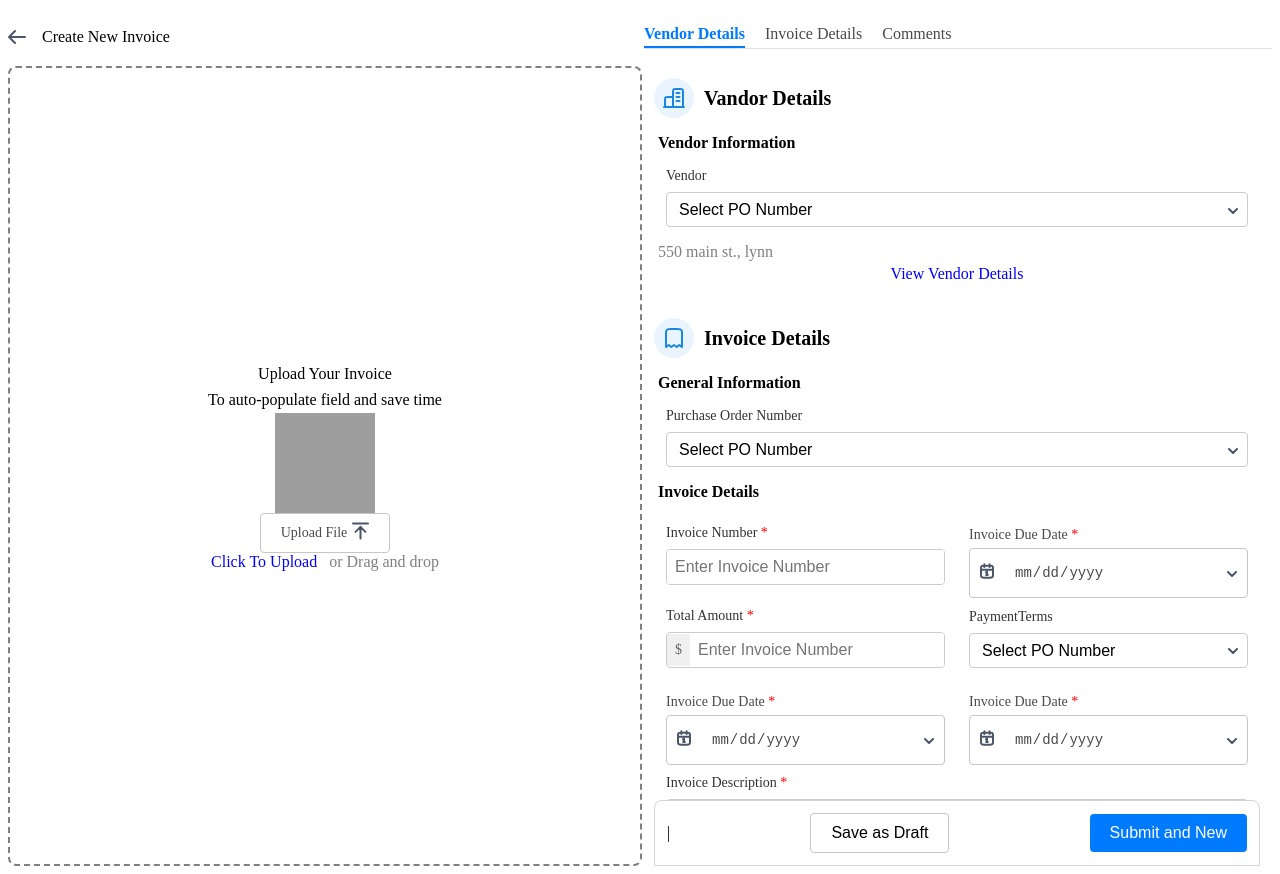
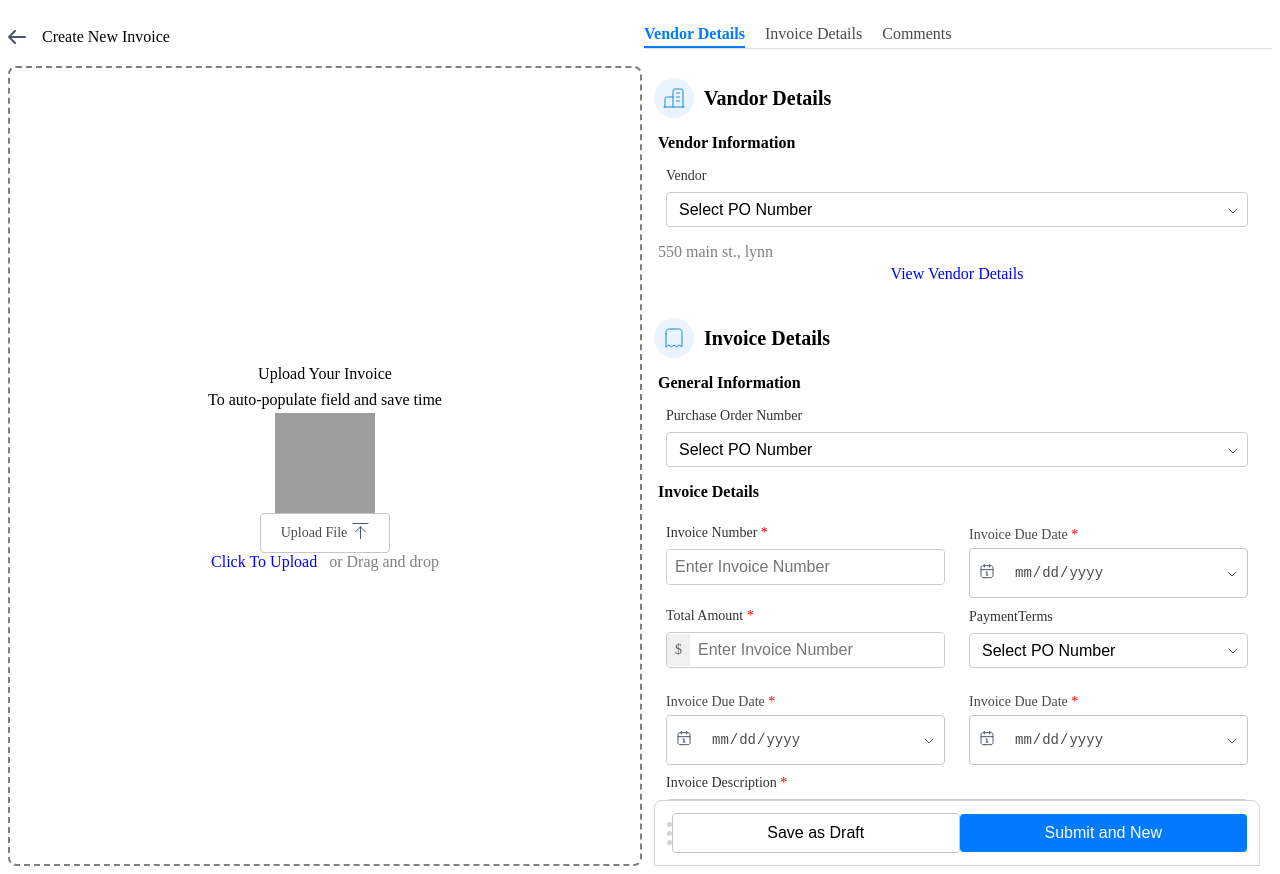
Before and after one commit to codemonk61/dashboard, a React (Create React App) app: page /dashboard in a window 1280 px wide. Built offline with nearby package versions, Linux system fonts and the light colour scheme; sample sign-in values are in the browser's storage; grey boxes are pictures that could not be loaded; a web font is replaced by a local one.

Commit message:
added design

```diff
--- a/src/components/Button.jsx
+++ b/src/components/Button.jsx
@@ -1,6 +1,6 @@
 import React from "react";
 
-const Button = ({ appearance = "default", label, onClick, icon, type }) => {
+const Button = ({ appearance = "default", label, onClick, icon, type, block }) => {
   return (
     <>
     <style>
@@ -13,8 +13,10 @@ const Button = ({ appearance = "default", label, onClick, icon, type }) => {
   padding: 10px 20px;
   border-radius: 4px;
   cursor: pointer;
-  display: flex;
+  display: inline-flex;
   align-items: center;
+   ${block ? `width: 100%`: null};
+  justify-content: center;
   gap: 8px; /* Space between icon and label */
   transition: background-color 0.3s ease, border-color 0.3s ease;
 }
--- a/src/components/icons/Building.jsx
+++ b/src/components/icons/Building.jsx
@@ -3,7 +3,7 @@ import React from 'react'
 const Building = () => {
     return (
         <svg width="22" height="20" viewBox="0 0 22 20" fill="none" xmlns="http://www.w3.org/2000/svg">
-            <path d="M10 9H5.2C4.07989 9 3.51984 9 3.09202 9.21799C2.71569 9.40973 2.40973 9.71569 2.21799 10.092C2 10.5198 2 11.0799 2 12.2V19M20 19V4.2C20 3.0799 20 2.51984 19.782 2.09202C19.5903 1.71569 19.2843 1.40973 18.908 1.21799C18.4802 1 17.9201 1 16.8 1H13.2C12.0799 1 11.5198 1 11.092 1.21799C10.7157 1.40973 10.4097 1.71569 10.218 2.09202C10 2.51984 10 3.0799 10 4.2V19M21 19H1M13.5 5H16.5M13.5 9H16.5M13.5 13H16.5" stroke="#1787E0" stroke-width="2" stroke-linecap="round" stroke-linejoin="round" />
+            <path d="M10 9H5.2C4.07989 9 3.51984 9 3.09202 9.21799C2.71569 9.40973 2.40973 9.71569 2.21799 10.092C2 10.5198 2 11.0799 2 12.2V19M20 19V4.2C20 3.0799 20 2.51984 19.782 2.09202C19.5903 1.71569 19.2843 1.40973 18.908 1.21799C18.4802 1 17.9201 1 16.8 1H13.2C12.0799 1 11.5198 1 11.092 1.21799C10.7157 1.40973 10.4097 1.71569 10.218 2.09202C10 2.51984 10 3.0799 10 4.2V19M21 19H1M13.5 5H16.5M13.5 9H16.5M13.5 13H16.5" stroke="#1787E0" strokWidth="2" strokeLinecap="round" strokeLinejoin="round" />
         </svg>
 
     )
--- a/src/components/icons/Calendar.jsx
+++ b/src/components/icons/Calendar.jsx
@@ -3,7 +3,7 @@ import React from 'react'
 const Calendar = () => {
     return (
         <svg width="14" height="16" viewBox="0 0 14 16" fill="none" xmlns="http://www.w3.org/2000/svg">
-            <path d="M13 6.66665H1M9.66667 1.33331V3.99998M4.33333 1.33331V3.99998M6 9.33331L7 8.66665V12M6.16667 12H7.83333M4.2 14.6666H9.8C10.9201 14.6666 11.4802 14.6666 11.908 14.4487C12.2843 14.2569 12.5903 13.951 12.782 13.5746C13 13.1468 13 12.5868 13 11.4666V5.86665C13 4.74654 13 4.18649 12.782 3.75867C12.5903 3.38234 12.2843 3.07638 11.908 2.88463C11.4802 2.66665 10.9201 2.66665 9.8 2.66665H4.2C3.0799 2.66665 2.51984 2.66665 2.09202 2.88463C1.71569 3.07638 1.40973 3.38234 1.21799 3.75867C1 4.18649 1 4.74654 1 5.86665V11.4666C1 12.5868 1 13.1468 1.21799 13.5746C1.40973 13.951 1.71569 14.2569 2.09202 14.4487C2.51984 14.6666 3.0799 14.6666 4.2 14.6666Z" stroke="#4B5768" stroke-width="2" stroke-linecap="round" stroke-linejoin="round" />
+            <path d="M13 6.66665H1M9.66667 1.33331V3.99998M4.33333 1.33331V3.99998M6 9.33331L7 8.66665V12M6.16667 12H7.83333M4.2 14.6666H9.8C10.9201 14.6666 11.4802 14.6666 11.908 14.4487C12.2843 14.2569 12.5903 13.951 12.782 13.5746C13 13.1468 13 12.5868 13 11.4666V5.86665C13 4.74654 13 4.18649 12.782 3.75867C12.5903 3.38234 12.2843 3.07638 11.908 2.88463C11.4802 2.66665 10.9201 2.66665 9.8 2.66665H4.2C3.0799 2.66665 2.51984 2.66665 2.09202 2.88463C1.71569 3.07638 1.40973 3.38234 1.21799 3.75867C1 4.18649 1 4.74654 1 5.86665V11.4666C1 12.5868 1 13.1468 1.21799 13.5746C1.40973 13.951 1.71569 14.2569 2.09202 14.4487C2.51984 14.6666 3.0799 14.6666 4.2 14.6666Z" stroke="#4B5768" strokWidth="2" strokeLinecap="round" strokeLinejoin="round" />
         </svg>
 
     )
--- a/src/components/icons/ChevronDown.jsx
+++ b/src/components/icons/ChevronDown.jsx
@@ -3,7 +3,7 @@ import React from 'react'
 const ChevronDown = () => {
     return (
         <svg width="10" height="6" viewBox="0 0 10 6" fill="none" xmlns="http://www.w3.org/2000/svg">
-            <path d="M1 1L5 5L9 1" stroke="#4B5768" stroke-width="2" stroke-linecap="round" stroke-linejoin="round" />
+            <path d="M1 1L5 5L9 1" stroke="#4B5768" strokWidth="2" strokeLinecap="round" strokeLinejoin="round" />
         </svg>
 
     )
--- a/src/components/icons/InvoiceIcon.jsx
+++ b/src/components/icons/InvoiceIcon.jsx
@@ -3,7 +3,7 @@ import React from 'react'
 const InvoiceIcon = () => {
     return (
         <svg width="18" height="20" viewBox="0 0 18 20" fill="none" xmlns="http://www.w3.org/2000/svg">
-            <path d="M1 5.8C1 4.11984 1 3.27976 1.32698 2.63803C1.6146 2.07354 2.07354 1.6146 2.63803 1.32698C3.27976 1 4.11984 1 5.8 1H12.2C13.8802 1 14.7202 1 15.362 1.32698C15.9265 1.6146 16.3854 2.07354 16.673 2.63803C17 3.27976 17 4.11984 17 5.8V19L14.25 17L11.75 19L9 17L6.25 19L3.75 17L1 19V5.8Z" stroke="#1787E0" stroke-width="2" stroke-linecap="round" stroke-linejoin="round" />
+            <path d="M1 5.8C1 4.11984 1 3.27976 1.32698 2.63803C1.6146 2.07354 2.07354 1.6146 2.63803 1.32698C3.27976 1 4.11984 1 5.8 1H12.2C13.8802 1 14.7202 1 15.362 1.32698C15.9265 1.6146 16.3854 2.07354 16.673 2.63803C17 3.27976 17 4.11984 17 5.8V19L14.25 17L11.75 19L9 17L6.25 19L3.75 17L1 19V5.8Z" stroke="#1787E0" strokWidth="2" strokeLinecap="round" strokeLinejoin="round" />
         </svg>
 
     )
--- a/src/components/icons/Message.jsx
+++ b/src/components/icons/Message.jsx
@@ -3,7 +3,7 @@ import React from 'react'
 const Message = () => {
     return (
         <svg width="20" height="21" viewBox="0 0 20 21" fill="none" xmlns="http://www.w3.org/2000/svg">
-            <path d="M5 6.5H10M5 10H13M5 16V18.3355C5 18.8684 5 19.1348 5.10923 19.2716C5.20422 19.3906 5.34827 19.4599 5.50054 19.4597C5.67563 19.4595 5.88367 19.2931 6.29976 18.9602L8.68521 17.0518C9.17252 16.662 9.41617 16.4671 9.68749 16.3285C9.9282 16.2055 10.1844 16.1156 10.4492 16.0613C10.7477 16 11.0597 16 11.6837 16H14.2C15.8802 16 16.7202 16 17.362 15.673C17.9265 15.3854 18.3854 14.9265 18.673 14.362C19 13.7202 19 12.8802 19 11.2V5.8C19 4.11984 19 3.27976 18.673 2.63803C18.3854 2.07354 17.9265 1.6146 17.362 1.32698C16.7202 1 15.8802 1 14.2 1H5.8C4.11984 1 3.27976 1 2.63803 1.32698C2.07354 1.6146 1.6146 2.07354 1.32698 2.63803C1 3.27976 1 4.11984 1 5.8V12C1 12.93 1 13.395 1.10222 13.7765C1.37962 14.8117 2.18827 15.6204 3.22354 15.8978C3.60504 16 4.07003 16 5 16Z" stroke="#1787E0" stroke-width="2" stroke-linecap="round" stroke-linejoin="round" />
+            <path d="M5 6.5H10M5 10H13M5 16V18.3355C5 18.8684 5 19.1348 5.10923 19.2716C5.20422 19.3906 5.34827 19.4599 5.50054 19.4597C5.67563 19.4595 5.88367 19.2931 6.29976 18.9602L8.68521 17.0518C9.17252 16.662 9.41617 16.4671 9.68749 16.3285C9.9282 16.2055 10.1844 16.1156 10.4492 16.0613C10.7477 16 11.0597 16 11.6837 16H14.2C15.8802 16 16.7202 16 17.362 15.673C17.9265 15.3854 18.3854 14.9265 18.673 14.362C19 13.7202 19 12.8802 19 11.2V5.8C19 4.11984 19 3.27976 18.673 2.63803C18.3854 2.07354 17.9265 1.6146 17.362 1.32698C16.7202 1 15.8802 1 14.2 1H5.8C4.11984 1 3.27976 1 2.63803 1.32698C2.07354 1.6146 1.6146 2.07354 1.32698 2.63803C1 3.27976 1 4.11984 1 5.8V12C1 12.93 1 13.395 1.10222 13.7765C1.37962 14.8117 2.18827 15.6204 3.22354 15.8978C3.60504 16 4.07003 16 5 16Z" stroke="#1787E0" strokWidth="2" strokeLinecap="round" strokeLinejoin="round" />
         </svg>
 
     )
--- a/src/components/icons/Plus.jsx
+++ b/src/components/icons/Plus.jsx
@@ -3,7 +3,7 @@ import React from 'react'
 const Plus = () => {
     return (
         <svg width="16" height="16" viewBox="0 0 16 16" fill="none" xmlns="http://www.w3.org/2000/svg">
-            <path d="M8.00004 3.33337V12.6667M3.33337 8.00004H12.6667" stroke="#4B5768" stroke-width="2" stroke-linecap="round" stroke-linejoin="round" />
+            <path d="M8.00004 3.33337V12.6667M3.33337 8.00004H12.6667" stroke="#4B5768" strokWidth="2" strokeLinecap="round" strokeLinejoin="round" />
         </svg>
 
     )
--- a/src/components/icons/Send.jsx
+++ b/src/components/icons/Send.jsx
@@ -3,7 +3,7 @@ import React from 'react'
 const Send = () => {
     return (
         <svg width="16" height="14" viewBox="0 0 16 14" fill="none" xmlns="http://www.w3.org/2000/svg">
-            <path d="M7.00028 6.99998H3.33362M3.27718 7.19432L1.72057 11.8441C1.59828 12.2094 1.53713 12.3921 1.58101 12.5045C1.61912 12.6022 1.70096 12.6763 1.80195 12.7044C1.91824 12.7369 2.09388 12.6579 2.44517 12.4998L13.5862 7.48634C13.929 7.33204 14.1005 7.2549 14.1535 7.14772C14.1995 7.05461 14.1995 6.94536 14.1535 6.85225C14.1005 6.74507 13.929 6.66792 13.5862 6.51363L2.44129 1.49846C2.09106 1.34086 1.91595 1.26206 1.79977 1.29439C1.69888 1.32246 1.61704 1.39632 1.57881 1.49381C1.53478 1.60608 1.59527 1.78833 1.71625 2.15283L3.27761 6.857C3.29839 6.91961 3.30878 6.95091 3.31288 6.98292C3.31652 7.01133 3.31649 7.04009 3.31277 7.06849C3.30859 7.10049 3.29812 7.13177 3.27718 7.19432Z" stroke="#4B5768" stroke-width="2" stroke-linecap="round" stroke-linejoin="round" />
+            <path d="M7.00028 6.99998H3.33362M3.27718 7.19432L1.72057 11.8441C1.59828 12.2094 1.53713 12.3921 1.58101 12.5045C1.61912 12.6022 1.70096 12.6763 1.80195 12.7044C1.91824 12.7369 2.09388 12.6579 2.44517 12.4998L13.5862 7.48634C13.929 7.33204 14.1005 7.2549 14.1535 7.14772C14.1995 7.05461 14.1995 6.94536 14.1535 6.85225C14.1005 6.74507 13.929 6.66792 13.5862 6.51363L2.44129 1.49846C2.09106 1.34086 1.91595 1.26206 1.79977 1.29439C1.69888 1.32246 1.61704 1.39632 1.57881 1.49381C1.53478 1.60608 1.59527 1.78833 1.71625 2.15283L3.27761 6.857C3.29839 6.91961 3.30878 6.95091 3.31288 6.98292C3.31652 7.01133 3.31649 7.04009 3.31277 7.06849C3.30859 7.10049 3.29812 7.13177 3.27718 7.19432Z" stroke="#4B5768" strokWidth="2" strokeLinecap="round" strokeLinejoin="round" />
         </svg>
 
     )
--- /dev/null
+++ b/src/components/icons/ThreeDot.jsx
@@ -0,0 +1,35 @@
+import React from 'react'
+
+const styles = `
+ .wrapper{
+   display: flex;
+   flex-direction: column;
+   gap: 4px;
+   flex-shrink: 0;
+ }
+  .circle{
+   height: 5px;
+   width: 5px;
+   background: lightgrey;
+   border-radius: 50%;
+    flex-shrink: 0;
+  }
+`
+
+const ThreeDot = () => {
+
+  return (
+    <>
+    <style>
+        {styles}
+    </style>
+    <div className='wrapper'>
+        <div className='circle'></div>
+        <div className='circle'></div>
+        <div className='circle'></div>
+    </div>
+    </>
+  )
+}
+
+export default ThreeDot
--- a/src/components/icons/Upload.jsx
+++ b/src/components/icons/Upload.jsx
@@ -3,7 +3,7 @@ import React from 'react'
 const Upload = () => {
     return (
         <svg width="17" height="18" viewBox="0 0 17 18" fill="none" xmlns="http://www.w3.org/2000/svg">
-            <path d="M16 1.5H1M13.5 9.83333L8.5 4.83333M8.5 4.83333L3.5 9.83333M8.5 4.83333V16.5" stroke="#4B5768" stroke-width="2" stroke-linecap="round" stroke-linejoin="round" />
+            <path d="M16 1.5H1M13.5 9.83333L8.5 4.83333M8.5 4.83333L3.5 9.83333M8.5 4.83333V16.5" stroke="#4B5768" strokWidth="2" strokeLinecap="round" strokeLinejoin="round" />
         </svg>
 
     )
--- a/src/pages/Dashboard.jsx
+++ b/src/pages/Dashboard.jsx
@@ -16,7 +16,8 @@ import ArrowWithTail from '../components/icons/ArrowWithTail'
 import Building from '../components/icons/Building'
 import InvoiceIcon from '../components/icons/InvoiceIcon'
 import Message from '../components/icons/Message'
-import Dollar from '../components/icons/Dollar'
+import Plus from '../components/icons/Plus';
+import ThreeDot from '../components/icons/ThreeDot';
 
 const imageUrl = `https://s3-alpha-sig.figma.com/img/16b9/71b5/374d35591cf107df0cbf15334675279b?Expires=1736726400&Key-Pair-Id=APKAQ4GOSFWCVNEHN3O4&Signature=HOm0N8kwEjYLyLRnohYhRbb0qDMDTqQcnmu~ixW~D-jucpU1XcGE80kbQhMEY~yW19mWjo7M3BVMa5qp3d67egt~2pl69GMy8tw3bWdM93GlLhPrN16sXCnmhiX5ixM0mq1Sm4yUhQly~8Q1Lyhrb8fq~7nSHyS1BtvXzCEMVtNjr4yocSfZe8IYxFbWLQOdwgTFp2Pwiwx-3PnuFb08ogmlz8P0RaYGsmnYLJwM9bRhd4roXMKMH9VTM6abI7DxqLML21I8Yz~wS~XejsRKjnYMUrfZzYmn~ZMfXihVc5GWuc2BaGhmj-52F6iHdL6HC-8tqW7HyQ146hLhL62Gbw__`
 const styles = `
@@ -69,7 +70,6 @@ const styles = `
  padding: 12px;
  display: flex;
  align-items: center;
- justify-content: space-between;
  position:sticky;
  bottom:0;
  background: white;
@@ -87,6 +87,16 @@ const styles = `
    flex: 1
   }
    .tab__wrapper{
+     flex:1
+   }
+.add__expense_btn{
+display: flex;
+justify-content: end
+}
+.comment{
+margin: 20px 0px;
+}
+.btn{
  flex:1
 }
 `
@@ -176,7 +186,7 @@ const Dashboard = () => {
                 <div className='right__section'>
                     <div>
                         <Heading
-                            icon={<Building/>}
+                            icon={<Building />}
                             text="Vandor Details"
                             iconBackground="#EAF4FF"
                             textColor="#000"
@@ -195,7 +205,7 @@ const Dashboard = () => {
                         <Text color="gray" body="10px">550 main st., lynn</Text>
                         <Text color="blue" body="10px" align="center" mb="35px">View Vendor Details</Text>
                         <Heading
-                            icon={<InvoiceIcon/>}
+                            icon={<InvoiceIcon />}
                             text="Invoice Details"
                             iconBackground="#EAF4FF"
                             textColor="#000"
@@ -328,24 +338,29 @@ const Dashboard = () => {
                         placeholder="Enter Invoice Number"
                         required
                     />
-                    <Button appearance="default" label="Add Expense coding" onClick={() => { }} icon={<>+</>} />
+                    <div className='add__expense_btn'>
+                        <Button appearance="default" block={false} label="Add Expense coding" onClick={() => { }} icon={<Plus />} />
+                    </div>
+
                     <Heading
-                        icon={<Message/>}
+                        icon={<Message />}
                         text="Comments"
                         iconBackground="#EAF4FF"
                         textColor="#000"
                     />
+                    <div className='comment'>
                     <CommentInput
                         placeholder="Add a comment and use @Name to tag someone"
                         onSend={() => { }}
                     />
-                    <div className='btn__wrapper'>
-                        <div>|</div>
-                        <div>
-                            <Button appearance="default" label="Save as Draft" onClick={() => { }} />
                     </div>
-                        <div>
-                            <Button appearance="primary" label="Submit and New" onClick={() => { }} />
+                    <div className='btn__wrapper'  >
+                        <ThreeDot/>
+                        <div className='btn'>
+                            <Button block appearance="default" label="Save as Draft" onClick={() => { }} />
+                        </div>
+                        <div className='btn'>
+                            <Button block appearance="primary" label="Submit and New" onClick={() => { }} />
                         </div>
                     </div>
                 </div>
```
Lines whose indentation alone changed are shown as unchanged.
